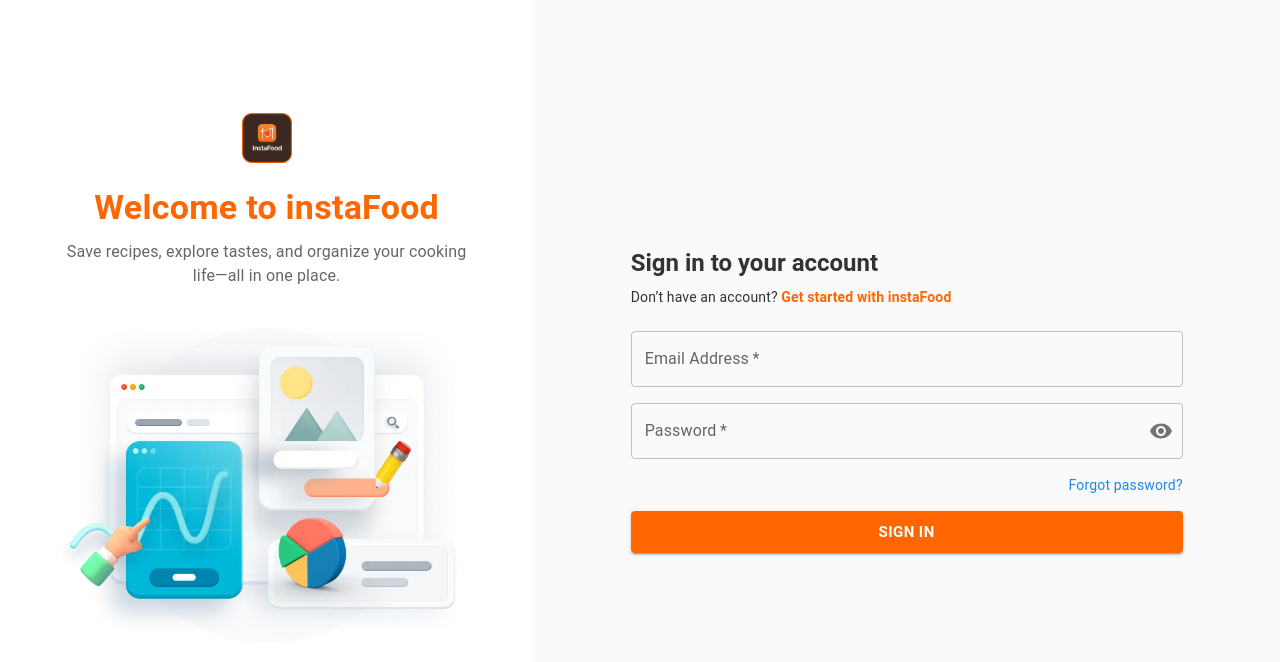
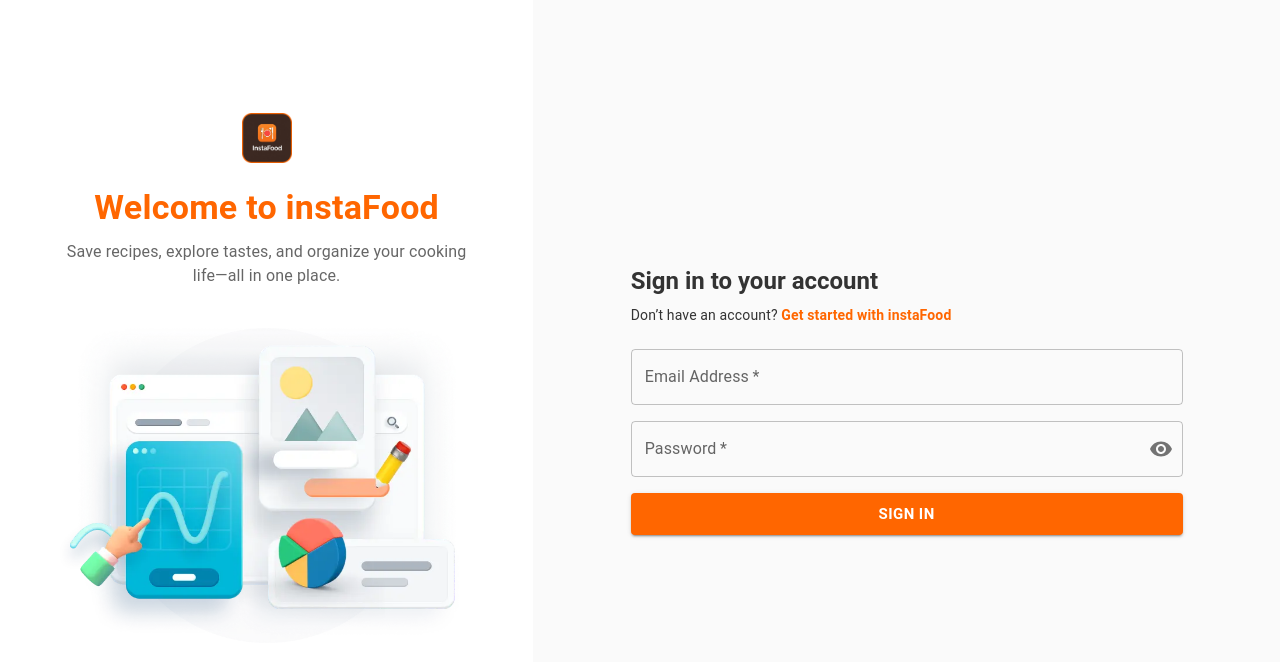
Before and after one commit to ReutShainfeld/instafood_frontend, a React (Create React App) app: page /login in a window 1280 px wide. Shown: the top 662 px of the page. Built offline with nearby package versions, Linux system fonts and the light colour scheme.

Commit message:
remove unnecessary stuff

```diff
--- a/src/pages/LoginPage.js
+++ b/src/pages/LoginPage.js
@@ -140,11 +140,7 @@
                 ),
               }}
             />
-            <Typography variant="body2" align="right">
-              <Link to="/forgot-password" style={{ color: '#1e88e5', textDecoration: 'none' }}>
-                Forgot password?
-              </Link>
-            </Typography>
+
 
             <Button
               type="submit"
--- a/src/pages/RecipePage.js
+++ b/src/pages/RecipePage.js
@@ -10,7 +10,6 @@
 import FavoriteIcon from "@mui/icons-material/Favorite";
 import FavoriteBorderIcon from "@mui/icons-material/FavoriteBorder";
 import ChatBubbleOutlineIcon from "@mui/icons-material/ChatBubbleOutline";
-import ShareIcon from "@mui/icons-material/Share";
 import PeopleAltOutlinedIcon from "@mui/icons-material/PeopleAltOutlined";
 import CommentSection from "../components/Comments";
 import PageLoading from "../components/PageLoading";
@@ -226,9 +225,7 @@
                   <Typography>{commentsCount}</Typography>
                 </Box>
 
-                <IconButton sx={styles.iconButton}>
-                  <ShareIcon sx={styles.iconSvg} />
-                </IconButton>
+
               </Box>
 
               {showComments && <CommentSection recipeId={recipe._id} />}
```
Also changed, not shown: src/components/RecipeCard.js (+121 -120 lines).
